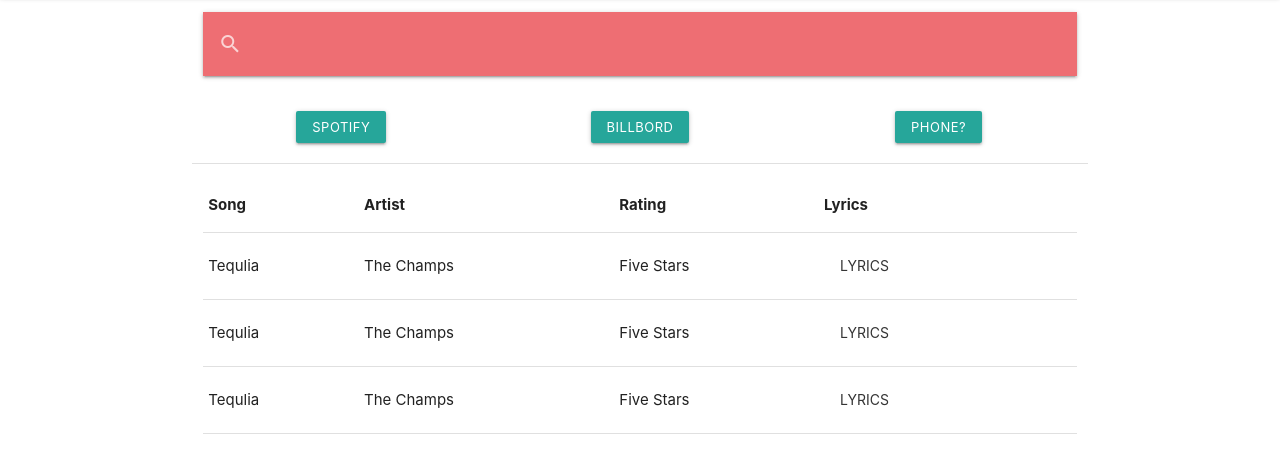
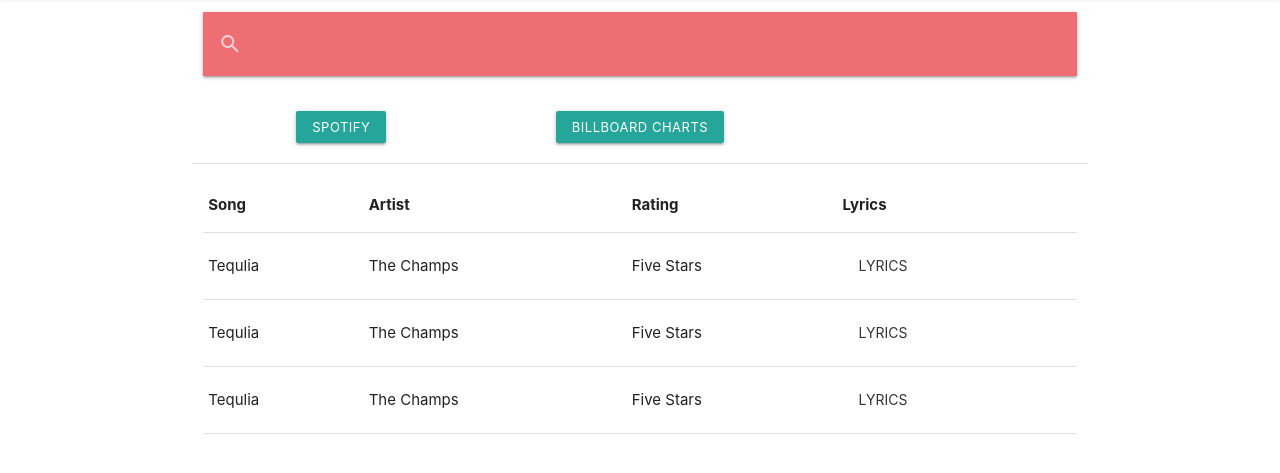
Before and after one commit to StanStanley512/FriendFinder, a plain HTML site: page song.html in a window 1280 px wide. Shown: the part 67-540 px from the top of the page. Drawn offline with nearby package versions, Linux system fonts and the light colour scheme.

Commit message:
content labeling for song html

```diff
--- a/song.html
+++ b/song.html
@@ -15,7 +15,6 @@
     <div class="navbar-fixed">
         <nav>
             <div class="nav-wrapper">
-
                 <a href="index.html" class="brand-logo">CapCityKaraoke</a>
                 <a href="index.html" data-target="sidenav-menu" class="sidenav-trigger"><i
                         class="material-icons">menu</i></a>
@@ -54,23 +53,22 @@
         </div>
 
         <div class="row">
-            <div class="col s4 center-align"><a class="btn-small">Spotify</a></div>
-            <div class="col s4 center-align"><a class="btn-small">Billbord</a></div>
-            <div class="col s4 center-align"><a class="btn-small">Phone?</a></div>
-
+            <div class="col s4 center-align" id="spotify-button"><a class="btn-small">Spotify</a></div>
+            <div class="col s4 center-align" id="billboard-button"><a class="btn-small">Billboard Charts</a></div>
+            <!-- <div class="col s4 center-align"><a class="btn-small">Phone?</a></div> -->
         </div>
 
         <div class="divider"></div>
+
         <div class="row section">
             <div class="col m12 section">
                 <table>
                     <thead>
-                        <tr>
-                            <th>Song</th>
-                            <th>Artist</th>
-                            <th>Rating</th>
-                            <th>Lyrics</th>
-                            <th>
+                        <tr class ="table-headings">
+                            <th id="song-song">Song</th>
+                            <th id="song-artist">Artist</th>
+                            <th id="song-rating">Rating</th>
+                            <th id="song-lyrics">Lyrics</th>
                         </tr>
                     </thead>
                     <tbody>
```
Also changed, not shown: index.html (+4 -5 lines).
